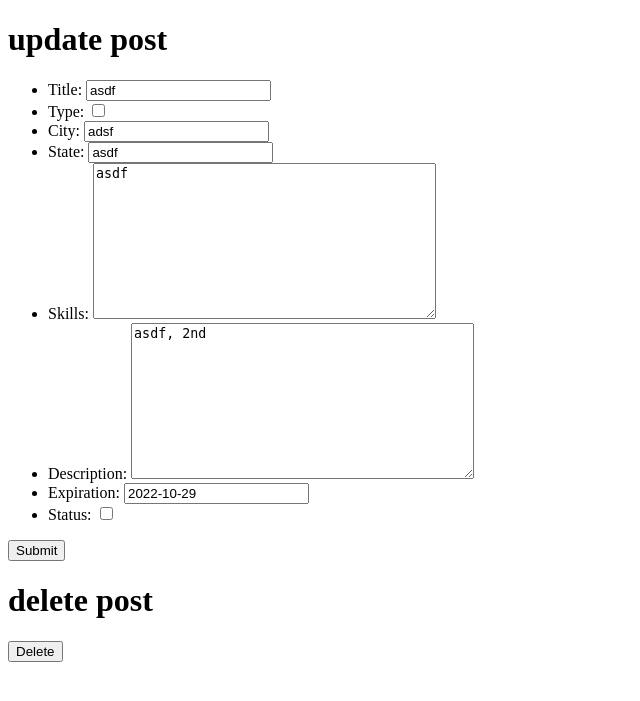
After one commit to jackmunhall/TinDev, a Django app: page /posts/update/1 in a window 1280 px wide. The commit adds this page. Shown: the top 701 px of the page, without its empty margins (0-640 px from the left). Run offline with Django 4.2, Linux system fonts and the light colour scheme; a user stored in the database is signed in; data comes from the database, SQL or seed files in the repository; both versions use the stored data as it was after the commit.

Commit message:
create/update post, recruiter dashboard

```diff
--- a/tindev/admin.py
+++ b/tindev/admin.py
@@ -1,6 +1,6 @@
 from django.contrib import admin
 from django.contrib.auth.admin import UserAdmin as BaseUserAdmin
-from .models import User as CustomUser, Candidate, Recruiter
+from .models import User as CustomUser, Candidate, Recruiter, Post
 
 class CandidateInline(admin.StackedInline):
     model = Candidate
@@ -20,3 +20,4 @@ class UserAdmin(BaseUserAdmin):
 admin.site.register(CustomUser, UserAdmin)
 admin.site.register(Candidate)
 admin.site.register(Recruiter)
+admin.site.register(Post)
--- /dev/null
+++ b/tindev/forms.py
@@ -0,0 +1,17 @@
+from django.forms import ModelForm
+from .models import *
+
+class PostForm(ModelForm):
+    class Meta:
+        model = Post
+        fields = ['title', 'type', 'city', 'state', 'skills', 'description', 'expiration', 'status']
+
+class UserForm(ModelForm):
+    class Meta:
+        model = User
+        fields = ['username', 'password']
+
+class RecruiterForm(ModelForm):
+    class Meta():
+        model = Recruiter
+        fields = ['company', 'zip']
--- a/tindev/models.py
+++ b/tindev/models.py
@@ -5,6 +5,26 @@ class User(AbstractUser):
     pass
 
 # Create your models here.
+class Recruiter(models.Model):
+    user = models.OneToOneField(User, on_delete=models.CASCADE, null=True, blank=True)
+    company = models.CharField(max_length=255)
+    zip = models.CharField(max_length=10)
+
+class Post(models.Model):
+    recruiter = models.ForeignKey(Recruiter, on_delete=models.RESTRICT)
+    title = models.CharField(max_length=255)
+
+    # false = part time
+    type = models.BooleanField()
+    city = models.CharField(max_length=255)
+    state = models.CharField(max_length=255)
+    skills = models.TextField()
+    description = models.TextField()
+    expiration = models.DateField()
+
+    # true = active
+    status = models.BooleanField()
+
 class Candidate(models.Model):
     user = models.OneToOneField(User, on_delete=models.CASCADE, null=True, blank=True)
     name = models.CharField(max_length=100)
@@ -15,7 +35,5 @@ class Candidate(models.Model):
     years_experience = models.IntegerField()
     education = models.CharField(max_length=100, blank=True, null=True)
 
-class Recruiter(models.Model):
-    user = models.OneToOneField(User, on_delete=models.CASCADE, null=True, blank=True)
-    company = models.CharField(max_length=255)
-    zip = models.CharField(max_length=10)
+    # interested_posts = /odels.ManyToManyField(Post)
+    # not_interested_posts = models.ManyToManyField(Post)
--- /dev/null
+++ b/tindev/templates/tindev/posts/update.html
@@ -0,0 +1,23 @@
+<!DOCTYPE html>
+<html lang="en">
+<head>
+    <meta charset="UTF-8">
+    <title></title>
+</head>
+<body>
+    <h1>update post</h1>
+    <form action="/posts/update/{{post.id}}" method="post">
+        {% csrf_token %}
+        <ul>
+            {{ form.as_ul }}
+        </ul>
+        <input type="submit">
+    </form>
+
+    <h1>delete post</h1>
+    <form action="/posts/delete/{{post.id}}">
+        {% csrf_token %}
+        <input type="submit" value="Delete">
+    </form>
+</body>
+</html>
--- a/tindev/urls.py
+++ b/tindev/urls.py
@@ -7,4 +7,7 @@ urlpatterns = [
     path('register', views.register, name='register'),
     path('login', views.login_view, name='login'),
     path('logout', views.logout_view, name='logout'),
+    path('recruiter_dashboard', views.recruiter_dashboard_view, name='recruiter_dashboard'),
+    path('posts/create', views.posts_create_view),
+    path('posts/update/<int:id>', views.posts_update_view, name='posts_update_view'),
 ]
--- a/tindev/views.py
+++ b/tindev/views.py
@@ -1,7 +1,9 @@
-from django.shortcuts import render
+from django.shortcuts import render, redirect
 from django.contrib.auth import authenticate, login, logout
+from django.contrib.auth.decorators import login_required
 from django.http import HttpResponse
 from .models import *
+from .forms import *
 
 # Create your views here.
 def index(request):
@@ -9,7 +11,15 @@ def index(request):
 
 def register(request):
     if request.method == "GET":
-        return render(request, 'tindev/register.html')
+        user_form = UserForm()
+        recruiter_form = RecruiterForm()
+
+        context = {
+                'user_form': user_form,
+                'recruiter_form': recruiter_form,
+                }
+
+        return render(request, 'tindev/register.html', context)
 
     form = request.POST
 
@@ -27,7 +37,7 @@ def register(request):
         Recruiter.objects.create(zip=zip, company=company, user=user)
 
         user = login(request, user)
-        return HttpResponse("created recruiter")
+        return redirect('/recruiter_dashboard')
     else:
         username = form["username"]
         password = form["password"]
@@ -62,10 +72,95 @@ def login_view(request):
     user = authenticate(username=username, password=password)
     if user is not None:
         login(request, user)
-        return HttpResponse("login success")
+        if user.is_staff:
+            return redirect('/recruiter_dashboard')
+        else:
+            return HttpResponse("login success")
     else:
         return HttpResponse("login failed")
 
 def logout_view(request):
     logout(request)
-    return HttpResponse("logged out")
+    return redirect('/login')
+
+@login_required(login_url='/login')
+def recruiter_dashboard_view(request):
+    if not request.user.is_staff:
+        return redirect('/')
+
+    posts = request.user.recruiter.post_set.all()
+
+    context = {
+        'posts': posts
+    }
+
+    return render(request, 'tindev/recruiter_dashboard.html', context)
+
+@login_required(login_url='/login')
+def posts_create_view(request):
+    if not request.user.is_staff:
+        return redirect('/')
+
+    if request.method == "GET":
+        context = {
+            'form': PostForm()
+        }
+
+        return render(request, 'tindev/posts/create.html', context)
+
+    form = PostForm(request.POST)
+
+    if not form.is_valid():
+        return redirect('/posts/create')
+
+    data = form.cleaned_data
+
+    post = Post.objects.create(
+    recruiter=request.user.recruiter,
+    title=data['title'],
+    type=data['type'],
+    city=data['city'],
+    state=data['state'],
+    skills=data['skills'],
+    description=data['description'],
+    expiration=data['expiration'],
+    status=data['status']
+    )
+
+    return redirect('/recruiter_dashboard')
+
+@login_required(login_url='/login')
+def posts_update_view(request, id):
+    post = Post.objects.get(pk=id)
+
+    if request.method == "GET":
+        if not request.user.is_staff:
+            return redirect(f"/posts/{post.id}")
+
+        form = PostForm(instance=post)
+
+        context = {
+            'form': form,
+            'post': post,
+        }
+
+        return render(request, f"tindev/posts/update.html", context)
+
+    form = PostForm(request.POST)
+    if not form.is_valid():
+        return redirect(f"/posts/update/{id}")
+
+    data = form.cleaned_data
+
+    post.title = data['title']
+    post.type = data['type']
+    post.city = data['city']
+    post.state = data['state']
+    post.skills = data['skills']
+    post.description = data['description']
+    post.expiration = data['expiration']
+    post.status = data['status']
+
+    post.save()
+
+    return redirect(f"/posts/update/{id}")
```
Also changed, not shown: tindev/templates/tindev/posts/create.html (added, +17 -0 lines), tindev/templates/tindev/recruiter_dashboard.html (added, +17 -0 lines), tindev/templates/tindev/register.html (+8 -0 lines), db.sqlite3, tindev/migrations/0004_alter_candidate_bio_alter_candidate_education_post.py (added), tindev/migrations/0005_alter_post_recruiter.py (added), tindev/templates/tindev/posts/view.html (added).
